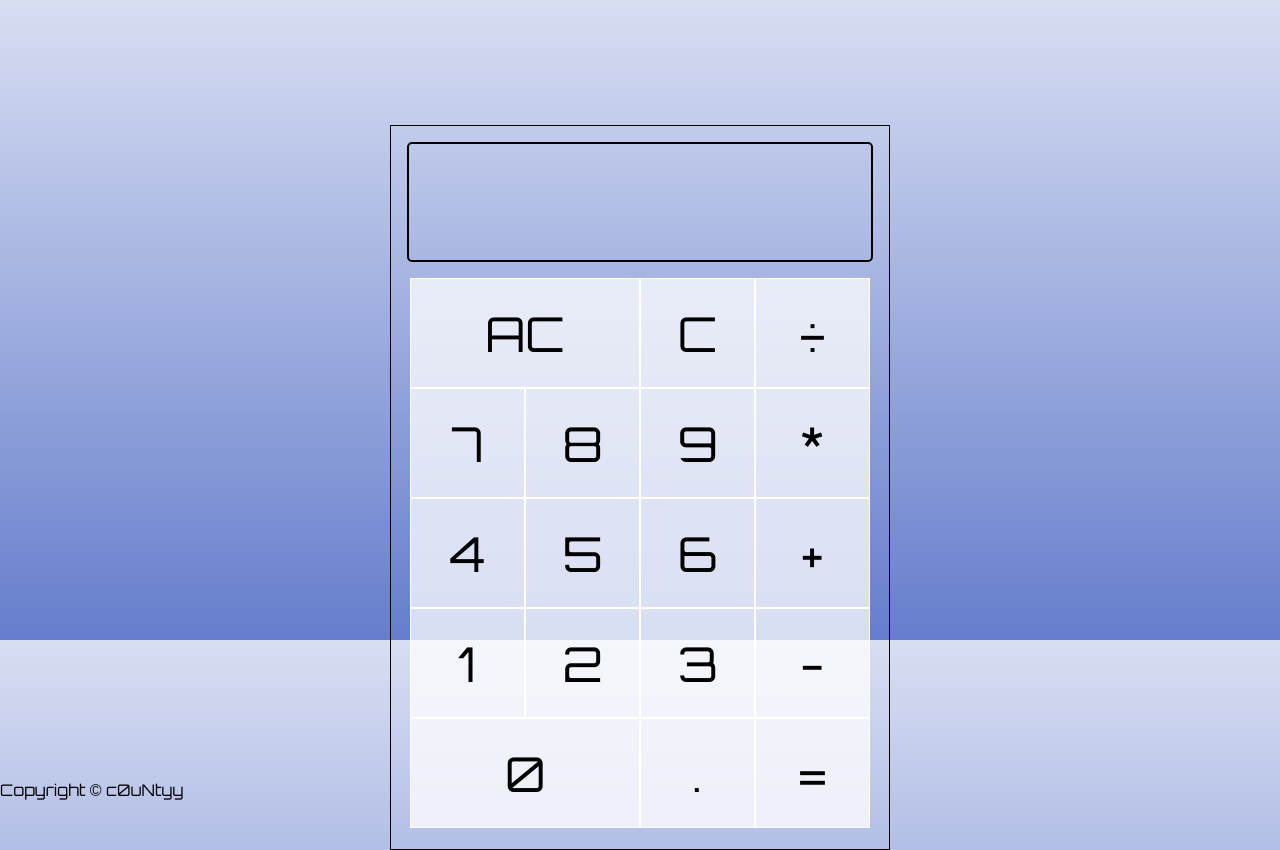
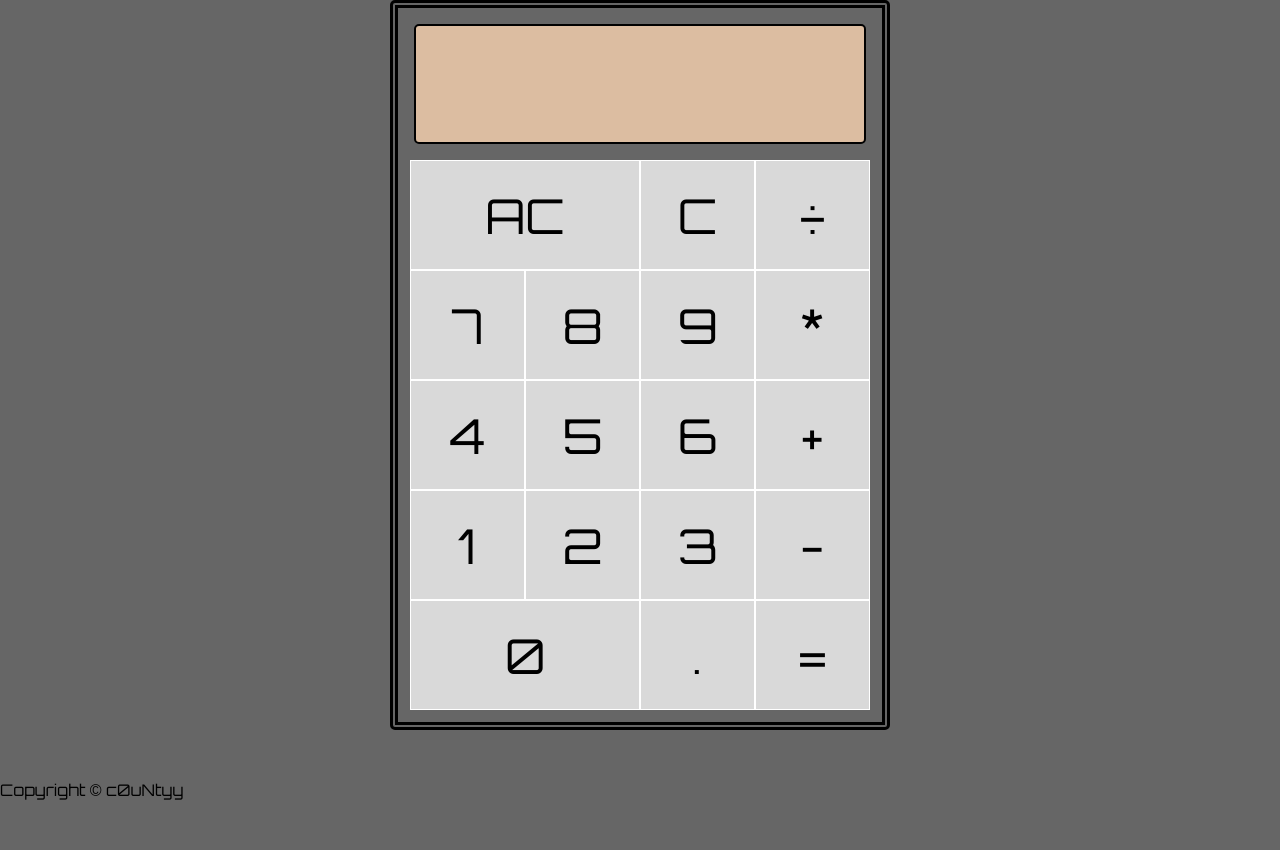
Before and after one commit to c0untyy/calculator, a plain HTML site: page index.html in a window 1280 px wide. After the commit the page ends 800 px from the top, so only its background shows below. Drawn offline with Linux system fonts and the light colour scheme.

Commit message:
Clean up code and style

```diff
--- a/style.css
+++ b/style.css
@@ -3,43 +3,52 @@
     font-weight: normal;
     font-family: 'Orbitron', sans-serif;
 }
-body{
-    padding:0;
-    margin:0;
-    background: linear-gradient(to bottom, #d8def2, #657dcc);
+
+body {
+    padding: 0;
+    margin: 0;
+    background-color: #666666;
     height: 50vw;
     width: auto;
 }
-.footer{
+
+.footer {
     position: absolute;
     bottom: 0;
-    left:0;
+    left: 0;
 }
-.button-grid{
-    display:grid;
+
+.button-grid {
+    display: grid;
     justify-content: center;
     align-content: center;
     grid-template-columns: repeat(4, 115px);
     grid-template-rows: repeat(5, 110px);
 }
-.span-two{
+
+.span-two {
     grid-column: span 2;
 }
+
 .calculator-container {
     display: flex;
     justify-content: center;
     align-items: center;
+    align-self: center;
+    min-height: 50vw;
 }
 
 .calculator-body {
-    border: 1px solid black;
-    height: 725px;
+    border: .5rem solid black;
+    height: 730px;
     width: 500px;
-    margin-top: 125px;
+    margin: 0 auto;
+    border-radius: 5px;
+    border-style: double;
 }
 
 .display-container {
-    min-height: 6rem;
+    max-height: 8rem;
     border: 2px solid black;
     padding: 10px 20px;
     margin: 1rem;
@@ -47,6 +56,7 @@ body{
     text-align: right;
     word-wrap: break-word;
     word-break: break-all;
+    background-color: rgb(250, 212, 177, .8)
 }
 
 .lastresult {
@@ -62,10 +72,12 @@ body{
 .numpad {
     font-size: 3rem;
     cursor: pointer;
-    border:1px solid white;
+    border: 1px solid white;
     outline: none;
     background-color: rgba(255, 255, 255, .75);
 }
-.numpad:hover{
-    background-color: rgba(255, 255, 255, .9);;
+
+.numpad:hover {
+    background-color: rgba(255, 255, 255, .9);
+    ;
 }
```
Also changed, not shown: script.js (+7 -7 lines).
